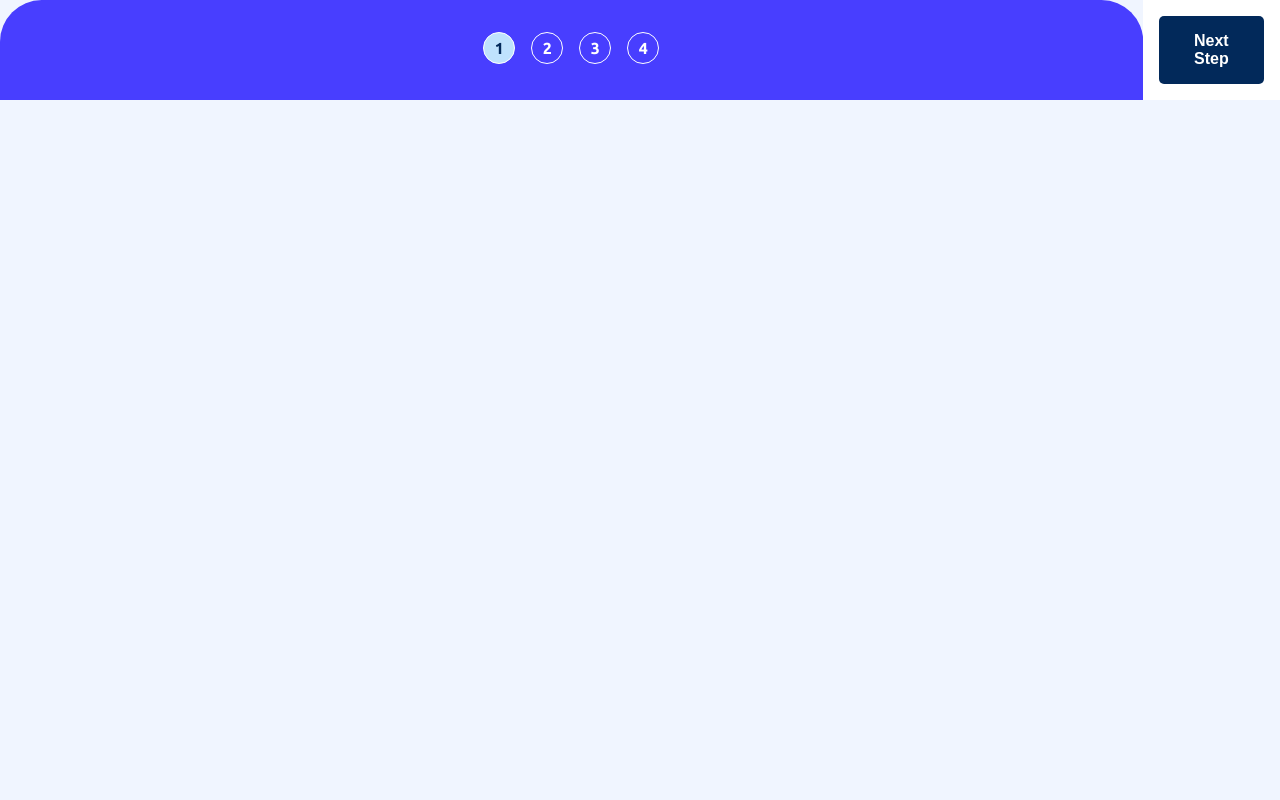
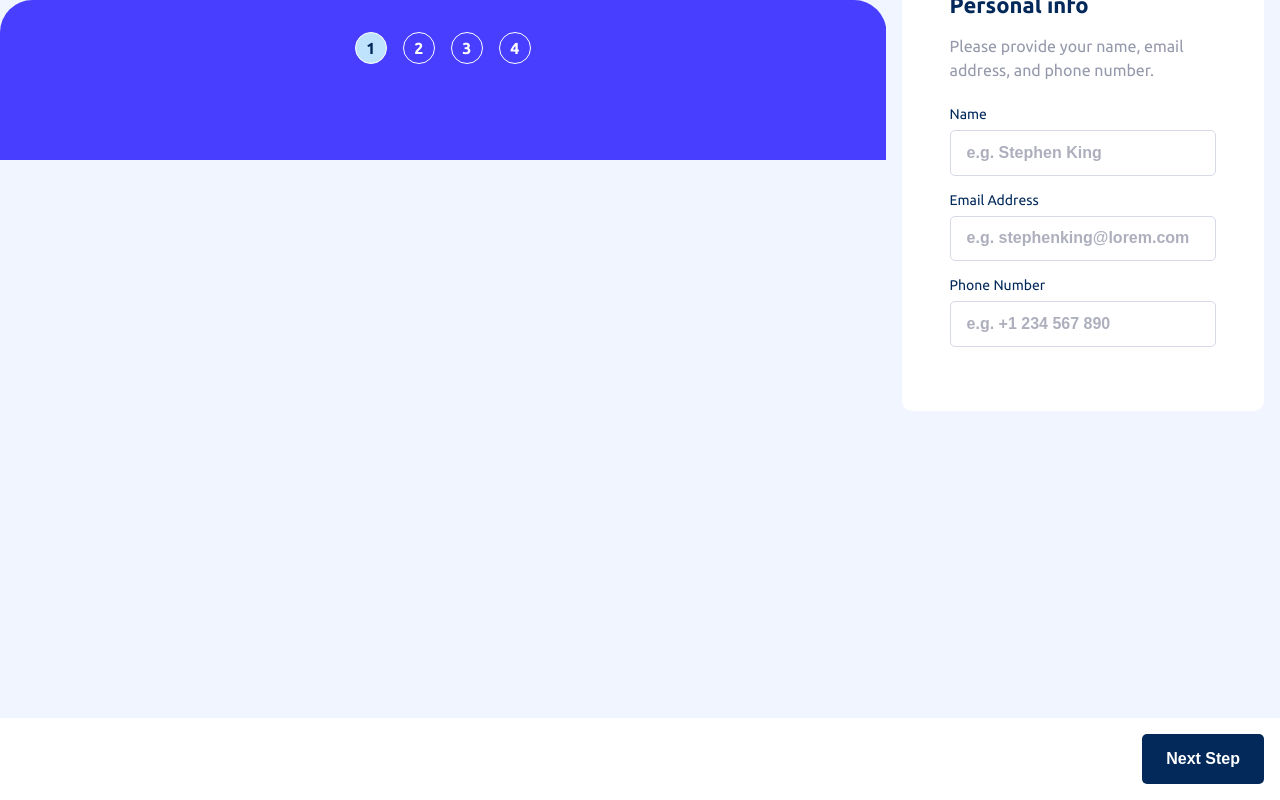
Before and after one commit to f29pereira/multi-step-form, a Next.js app: page / in a window 1280 px wide. Built offline with nearby package versions, Linux system fonts and the light colour scheme.

Commit message:
feat: update styling for the MultiStepForm and integrate PersonalInfo
- Form navigation buttons positioned always at the bottom
- Integrate PersonalInfo into the list of forms

```diff
--- a/src/app/components/MultiStepForm/MultiStepForm.module.css
+++ b/src/app/components/MultiStepForm/MultiStepForm.module.css
@@ -1,17 +1,37 @@
 /**
  * CSS Module for MultiStepForm component
  * Classes:
- * .sectionCont         - main section container
+ * .sectionCont        - main section container
  * .stepsCont          - steps list container
+ * .contentCont        - current form step and buttons container
+ * .formStepCont       - current form step container
+ * .fixedBottomCont    - fixed bottom container
  * .nextConfirmBtnCont - "Go next" button or "Confirm" button container
  */
 
 .stepsCont {
   width: 100%;
+  height: 10rem; /*160px*/
   padding-top: 2rem;
   background-image: url("/images/background/bg-sidebar-mobile.svg");
   background-size: cover;
   background-repeat: no-repeat;
+}
+
+.contentCont {
+  position: relative;
+}
+
+.formStepCont {
+  margin-top: -3.5rem;
+  padding: 0 1rem;
+}
+
+.fixedBottomCont {
+  position: fixed;
+  left: 0;
+  right: 0;
+  bottom: 0;
 }
 
 .navigationCont {
--- a/src/app/components/MultiStepForm/MultiStepForm.tsx
+++ b/src/app/components/MultiStepForm/MultiStepForm.tsx
@@ -3,6 +3,7 @@
 import styles from "./MultiStepForm.module.css";
 import { useState } from "react";
 import StepsList from "./StepsList/StepsList";
+import PersonalInfo from "./Forms/PersonalInfo/PersonalInfo";
 import Button from "../ui/Button/Button";
 
 /**
@@ -14,12 +15,24 @@ import Button from "../ui/Button/Button";
 export default function MultiStepForm() {
   const [currentStep, setCurrentStep] = useState<number>(0);
 
-  const stepsList = ["1", "2", "3", "4"];
+  /*TO DO: Add formData state*/
+
+  const stepsList = [
+    "Personal Info",
+    "Select your plan",
+    "Pick add-ons",
+    "Finishing Up",
+  ];
+
+  /*TO DO: Add other form components*/
+  const formsList = [PersonalInfo];
+  const CurrentStep = formsList[currentStep];
 
   /**
    * Goes to the next form step
    */
   const nextStep = () => {
+    /*TO DO: Add form fields validation*/
     setCurrentStep((prev) => prev + 1);
   };
 
@@ -36,10 +49,13 @@ export default function MultiStepForm() {
         <StepsList list={stepsList} currentStepIndex={currentStep} />
       </div>
 
-      <div>
-        {/*TO DO - add current form step*/}
+      <div className={styles.contentCont}>
+        <div className={styles.formStepCont}>
+          <CurrentStep />
+        </div>
 
         {/*Navigation buttons*/}
+        <div className={styles.fixedBottomCont}>
           <div className={styles.navigationCont}>
             {currentStep > 0 ? (
               <Button
@@ -50,7 +66,7 @@ export default function MultiStepForm() {
             ) : null}
 
             <div className={styles.nextConfirmBtnCont}>
-            {currentStep === 3 ? (
+              {currentStep === stepsList.length - 1 ? (
                 <Button description="Confirm" variant="purpleBtn" />
               ) : (
                 <Button
@@ -62,6 +78,7 @@ export default function MultiStepForm() {
             </div>
           </div>
         </div>
+      </div>
     </section>
   );
 }
```
Lines whose indentation alone changed are shown as unchanged.
